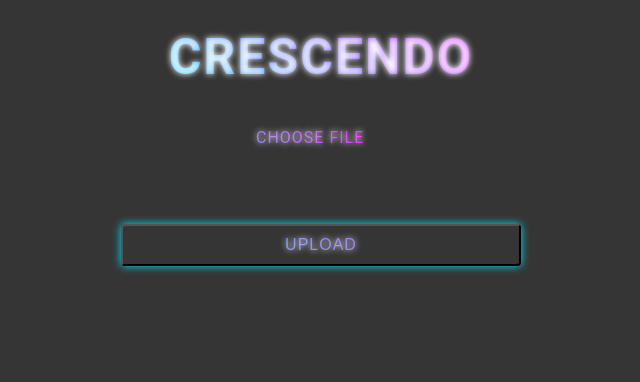
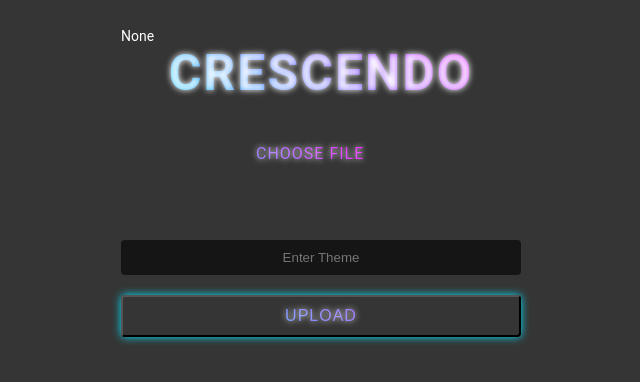
Before and after one commit to IshanA2007/Crescendo, a Django app: page / in a window 1280 px wide. Shown: the top 382 px of the page, without its empty margins (319-959 px from the left). Run offline with Django 4.2, Linux system fonts and the light colour scheme.

Commit message:
views and index changes

```diff
--- a/main/templates/index.html
+++ b/main/templates/index.html
@@ -49,9 +49,19 @@
         color: white;
         padding: 10px;
         border-radius: 4px;
+        width: 100%;
+    }
 
-
+    .form-container input[type="text"] {
+        margin-bottom: 20px;
+        text-align: center;
+        color: white;
+        padding: 10px;
+        border-radius: 4px;
         width: 100%;
+        background-color: rgba(0, 0, 0, 0.6);
+        border: none;
+        box-shadow: none;
     }
 
     .form-container input[type="file"]::file-selector {
@@ -130,12 +140,15 @@
 
 
 <div class="form-container">
+    {{theme}}
     <h2>Crescendo</h2>
     <form method="post" enctype="multipart/form-data" action="{% url 'index' %}">
         {% csrf_token %}
         <label for="file-upload" class="custom-file-label">Choose File</label>
         <input id="file-upload" class="custom-file-input" type="file" name="file" accept="audio/*">
         <br />
+        <input type="text" name="theme" placeholder="Enter Theme" required>
+        <br />
         <button type="submit">Upload</button>
     </form>
 </div>
--- a/main/views.py
+++ b/main/views.py
@@ -1,6 +1,7 @@
 from django.shortcuts import render, redirect
 from .extras import process
 import os
+
 BASE_DIR = os.path.dirname(os.path.dirname(os.path.abspath(__file__)))
 
 # from .extras import magenta
@@ -9,18 +10,19 @@ BASE_DIR = os.path.dirname(os.path.dirname(os.path.abspath(__file__)))
 def index(request):
     file = None
     returnfile = None
+    theme = None
     if request.method == "POST" and "file" in request.FILES:
         file = request.FILES["file"]
+        theme = request.POST["theme"]
         if file is not None:
-            with open(BASE_DIR + '/main/extras/audios/' + file.name, 'wb') as destination:
+            with open(
+                BASE_DIR + "/main/extras/audios/" + file.name, "wb"
+            ) as destination:
                 for chunk in file.chunks():
                     destination.write(chunk)
-    ctx = {
-        "file": file,
-        "retfile": returnfile,
-    }
+    ctx = {"file": file, "retfile": None, "theme": theme}
     return render(
         request,
         "index.html",
-        context={"file": file},
+        context=ctx,
     )
```
